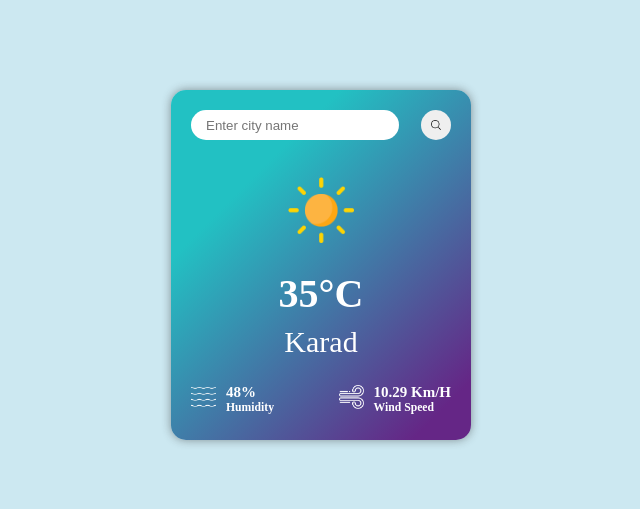
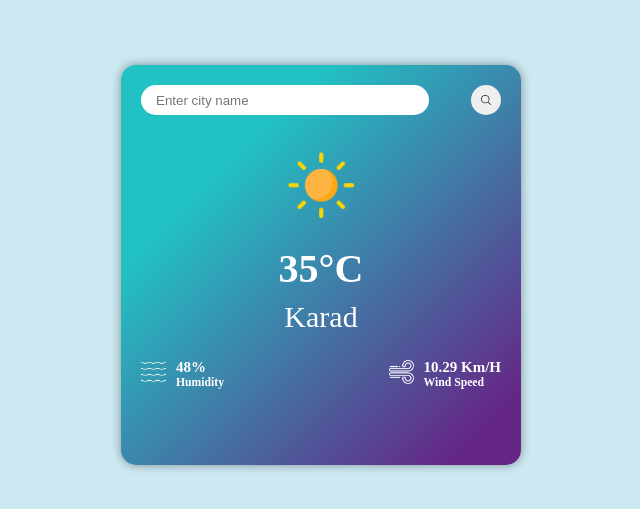
Before and after one commit to SaheelAtugade/weather-app, a plain HTML site: page index.html in a window 1280 px wide. Shown: the part 135-644 px from the top of the page, without its empty margins (319-959 px from the left). Drawn offline with Linux system fonts and the light colour scheme; no server answers.

Commit message:
Update style.css

```diff
--- a/css/style.css
+++ b/css/style.css
@@ -15,14 +15,14 @@
 }
 
 .card {
-    max-width: 300px;
-    width: 85%;
-    height: auto; /* Let content determine height */
-    min-height: 350px;
+    width: 90%;
+    max-width: 400px;
+    min-height: 400px;
+    height: auto; /* Allow content to determine height */
     padding: 20px;
+    border-radius: 15px;
     background: linear-gradient(135deg, rgba(34,193,195,1) 26%, rgba(101,38,134,1) 91%);
-    box-shadow: 0px 0px 10px #2f2f2f7b;
-    border-radius: 15px;
+    box-shadow: 0 0 10px #2f2f2f7b;
 }
 
 .input-box{
```
